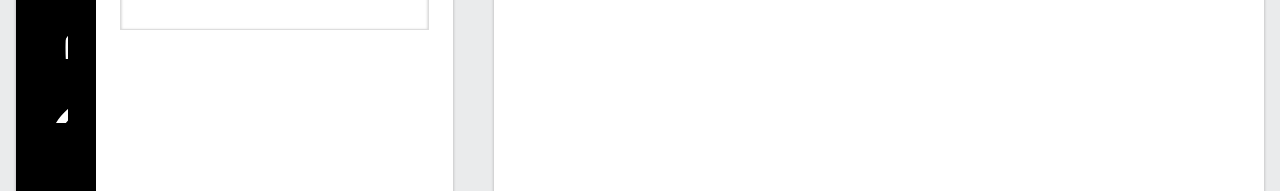
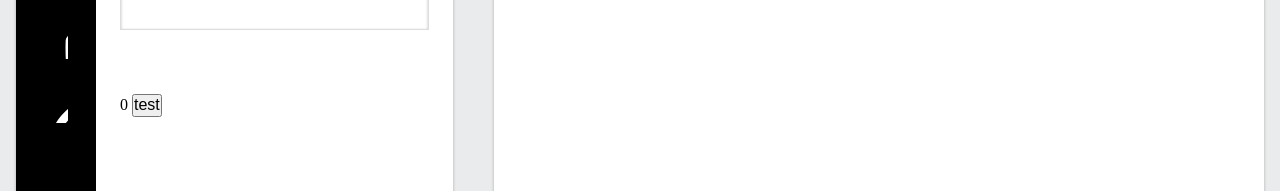
Before and after one commit to wpsumsun/resumer-vue, a Vue app: page / in a window 1280 px wide. Shown: the part 329-520 px from the top of the page. Built offline with nearby package versions, Linux system fonts and the light colour scheme.

Commit message:
运行vuex文档中最简单的例子

```diff
--- a/package.json
+++ b/package.json
@@ -14,9 +14,11 @@
   },
   "dependencies": {
     "node-sass": "^4.5.3",
+    "normalize.css": "^7.0.0",
     "sass-loader": "^6.0.6",
     "vue": "^2.3.3",
-    "vue-router": "^2.6.0"
+    "vue-router": "^2.6.0",
+    "vuex": "^2.3.1"
   },
   "devDependencies": {
     "autoprefixer": "^7.1.2",
--- a/src/App.vue
+++ b/src/App.vue
@@ -18,14 +18,11 @@ import Topbar from './components/Topbar'
 import ResumeEditor from './components/ResumeEditor'
 import ResumerPreview from './components/ResumerPreview'
 import icons from './assets/icons'
+import store from './store/index'
 
 export default {
   name: 'app',
-  data: function () {
-    return {
-      text: '你好'
-    }
-  },
+  store,
   components:{Topbar,ResumeEditor,ResumerPreview},
   created(){
     document.body.insertAdjacentHTML('afterbegin',icons)
--- a/src/components/ResumeEditor.vue
+++ b/src/components/ResumeEditor.vue
@@ -26,6 +26,10 @@
                     <label>{{key}}</label>
                     <input type="text" v-model="resume[item.field][key]">
                 </div>
+            </li>
+            <li>
+                {{count}}
+                <button @click="add">test</button>
             </li>
         </ol>
     </div>
@@ -72,6 +76,16 @@
                         { contact: 'qq', content: '12345678' },
                     ],
                 }
+            }
+        },
+        computed:{
+            count(){
+                return this.$store.state.count
+            }
+        },
+        methods:{
+            add(){
+                this.$store.commit('increment')
             }
         }
     }
--- /dev/null
+++ b/src/store/index.js
@@ -0,0 +1,15 @@
+import Vuex from 'vuex'
+import Vue from 'vue'
+
+Vue.use(Vuex)
+
+export default  new Vuex.Store({
+    state:{
+        count:0
+    },
+    mutations:{
+        increment(state){
+            state.count++
+        }
+    }
+})
```
